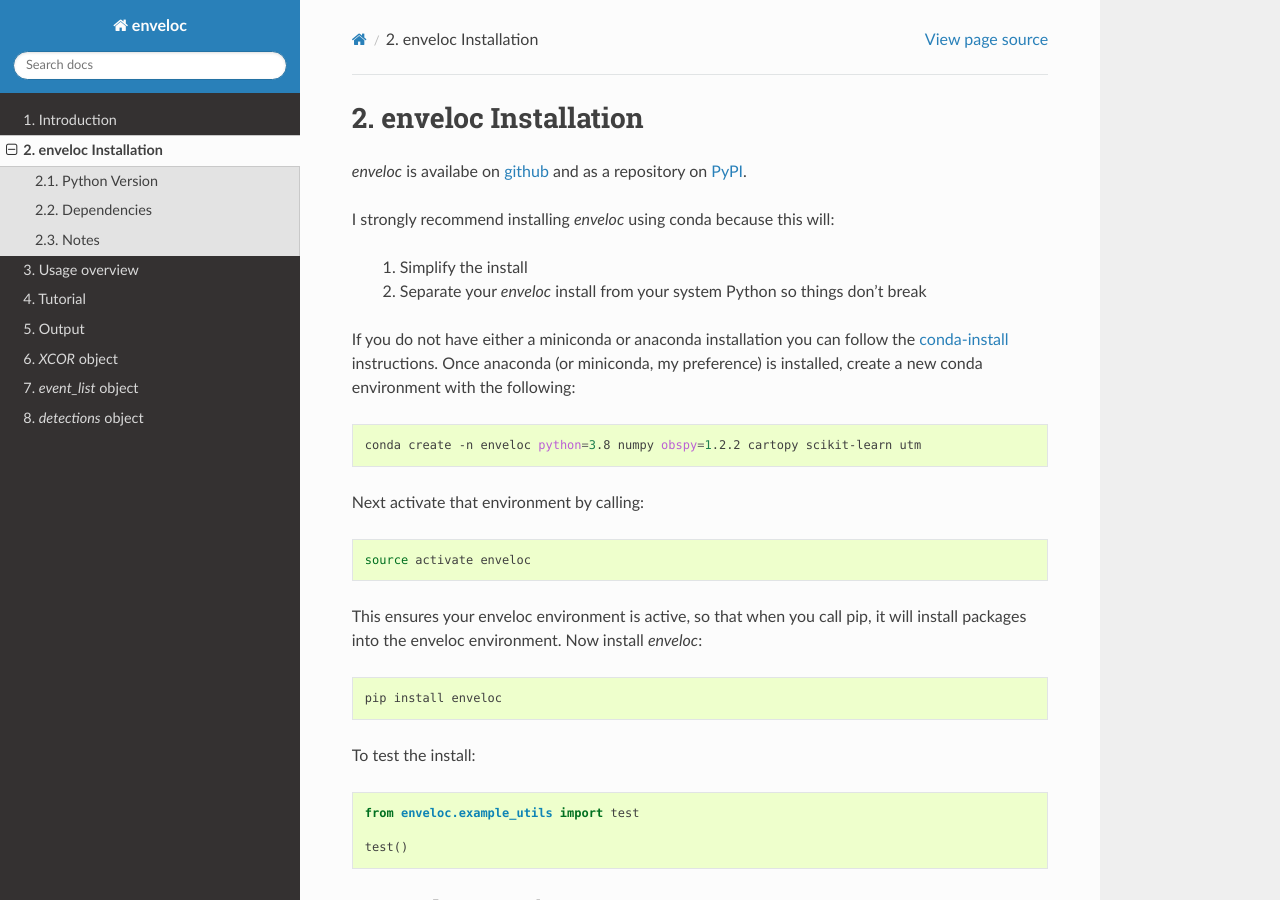
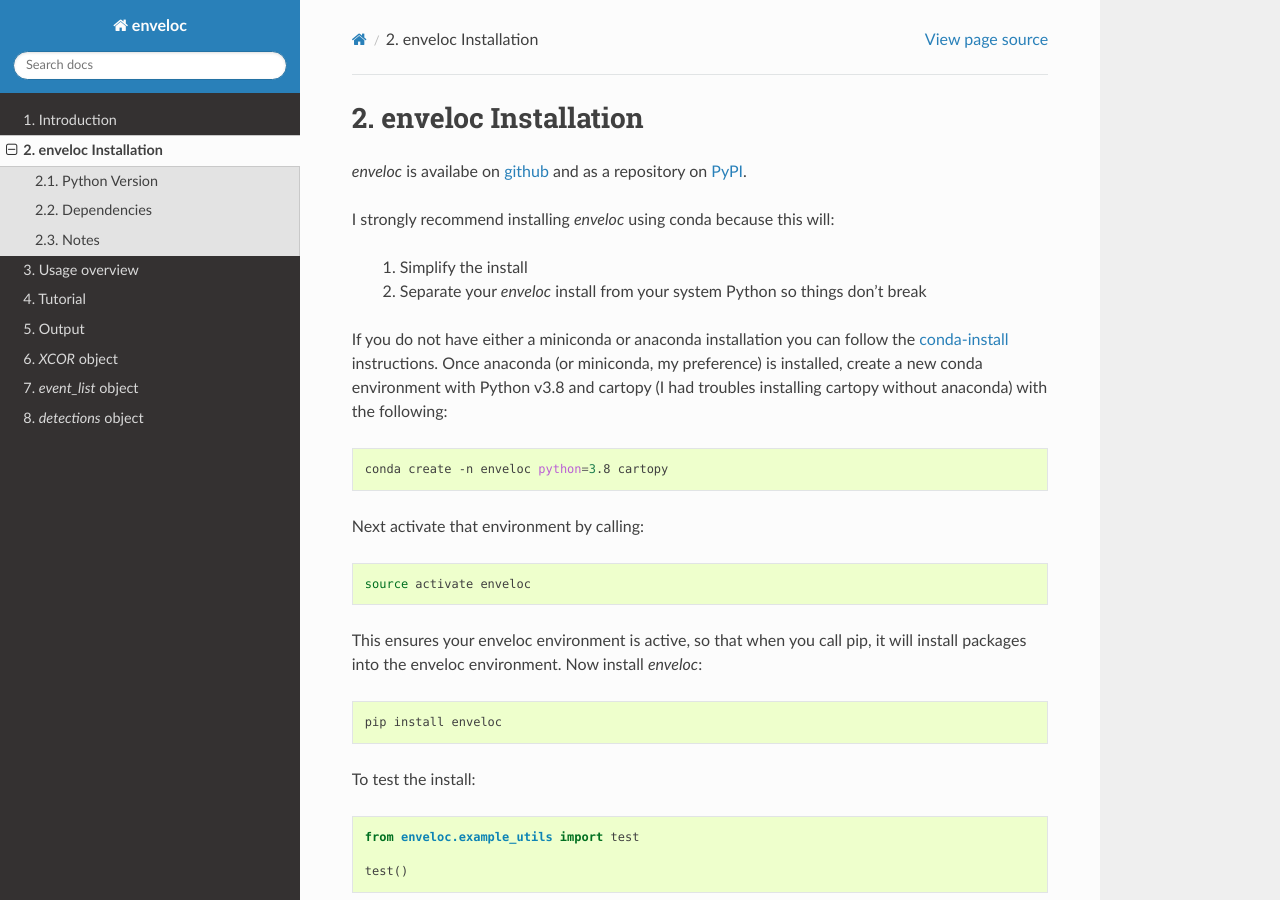
Before and after one commit to awech/enveloc, a Sphinx documentation site: the page built from docs/installation.rst, in a window 1280 px wide and 900 px high. Built offline with Sphinx 7.4.7 and the Read the Docs theme 2.0.0, drawn with Linux system fonts in a browser that asks for light colours; formulas are drawn with MathJax 3.

Commit message:
Update install instructions

```diff
--- a/docs/installation.rst
+++ b/docs/installation.rst
@@ -10,11 +10,11 @@
 
 If you do not have either a miniconda or anaconda installation you can follow
 the |conda-install| instructions. Once anaconda (or miniconda, my preference) is installed,
-create a new conda environment with the following:
+create a new conda environment with Python v3.8 and cartopy (I had troubles installing cartopy without anaconda) with the following:
 
 .. code-block:: bash
 
-    conda create -n enveloc python=3.8 numpy obspy=1.2.2 cartopy scikit-learn utm
+    conda create -n enveloc python=3.8 cartopy
 
 Next activate that environment by calling:
 
```
